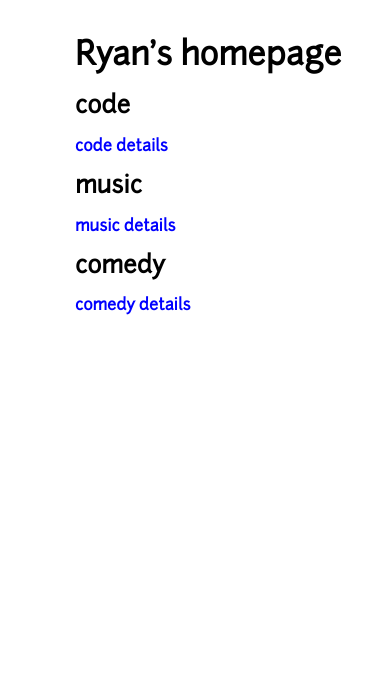
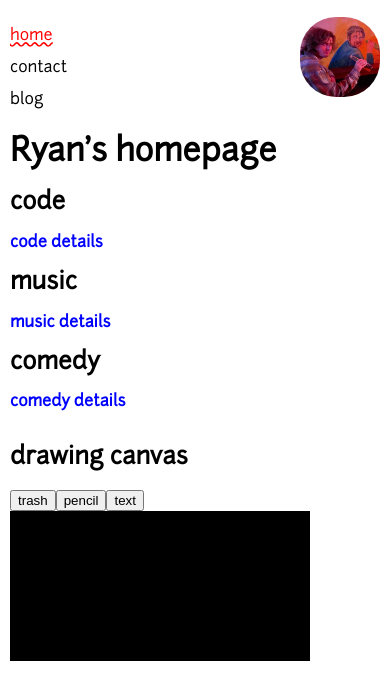
Before and after one commit to rprend/YAPS, a Next.js app: page / in a window 390 px wide. Shown: the top 700 px of the page. Built offline with nearby package versions, Linux system fonts and the light colour scheme.

Commit message:
Move canvas to side, better mobile

```diff
--- a/canvas/canvas_loop.ts
+++ b/canvas/canvas_loop.ts
@@ -66,7 +66,7 @@ function subscribeToEvents(): void {
 
 export default function init() {
   // Can we assume guarantee that there is only one Element with this class?
-  canvas = document.getElementsByClassName("terminal").item(0) as HTMLCanvasElement
+  canvas = document.getElementById("canvas") as HTMLCanvasElement
   ctx = canvas.getContext("2d")
 
   wrapper = document.getElementsByClassName("canvas-wrapper").item(0) as HTMLDivElement
--- a/components/terminal.tsx
+++ b/components/canvas.tsx
@@ -1,7 +1,7 @@
 import { useEffect } from "react"
 import canvas_loop, { clear_canvas, setCanvasMode, CanvasMode } from "../canvas/canvas_loop"
 
-export default function Terminal() {
+export default function Canvas() {
   let canvas_mode: CanvasMode = null
 
   useEffect(() => {
@@ -23,7 +23,8 @@ export default function Terminal() {
   }
 
   return (
-    <div>
+    <div className="interactive-panel">
+      <div><h2>drawing canvas</h2></div>
       <div className="button-panel">
         <button onClick={trashClick}>trash</button>
         <button
@@ -32,7 +33,7 @@ export default function Terminal() {
         <button onClick={() => toggleMode("Text")}>text</button>
       </div>
       <div tabIndex={1} className="canvas-wrapper">
-        <canvas className="terminal"/>
+        <canvas id="canvas"/>
       </div>
     </div>
   )
--- a/components/homepage.tsx
+++ b/components/homepage.tsx
@@ -1,6 +1,6 @@
 import { Category } from "./category";
 import classnames from 'classnames'
-import Terminal from "./terminal";
+import Canvas from "./canvas";
 
 export interface HomePageProps {
   showing: boolean
@@ -11,7 +11,7 @@ export function HomePage(props: HomePageProps): JSX.Element {
     <div className={classnames({hidden: !props.showing, "homepage": true})}>
       <h1>Ryan&apos;s homepage</h1>
       <Category name="code">
-        <Terminal></Terminal>
+        <div>hjon hjon</div>
       </Category>
       <Category name="music">
         <div>music. a youtube embed pollutes my site with blocked ad requests so you&apos;ll just have to imagine my <a target="blank" href="https://www.youtube.com/watch?v=zDsDCRVVCYw&list=PL-evJxq7wCJPwhV7P91uooPOauMSX-UbE">music</a></div>
--- a/components/sidebar.tsx
+++ b/components/sidebar.tsx
@@ -16,6 +16,7 @@ export default function Sidebar(props: SidebarProps): JSX.Element {
 
   return (
     <div className="sidebar">
+      <div className="image-container">
         <Image
           className='ryan-image'
           src={ryan}
@@ -23,6 +24,7 @@ export default function Sidebar(props: SidebarProps): JSX.Element {
           width={80}
           height={80}
         />
+      </div>
       <div className='sidebar-links'>
         <div><a
           onClick={() => changePage('home')}
--- a/pages/index.tsx
+++ b/pages/index.tsx
@@ -5,6 +5,7 @@ import Contact from '../components/contact'
 import { HomePage } from '../components/homepage'
 import { PageType } from '../components/pages'
 import Sidebar from '../components/sidebar'
+import Canvas from '../components/canvas'
 
 
 export default function Home(): JSX.Element {
@@ -32,6 +33,9 @@ export default function Home(): JSX.Element {
           <Blog showing={Page === 'blog'}></Blog>
           <Contact showing={Page === 'contact'}></Contact>
         </div>
+        <div>
+          <Canvas />
+        </div>
       </main>
   </>
   )
--- a/styles/index.scss
+++ b/styles/index.scss
@@ -1,29 +1,6 @@
 .main {
   display: flex;
   margin: 0 140px;
-
-  .canvas-wrapper {
-    position: relative;
-
-    .terminal {
-      background-color: #000;
-      color: white
-    }
-    input {
-      position: absolute;
-
-      z-index: 2;
-
-      background-color: #000;
-      color: white;
-      border: none;
-    }
-
-    input:focus {
-      outline: none;
-      border: white solid 1px;
-    }
-  }
 
   .homepage {
     .expanded {
@@ -35,6 +12,11 @@
     margin-top: 50px;
     width: 100px;
     line-height: 2;
+
+    .ryan-image {
+      border-radius: 45%;
+      margin-bottom: 20px;
+    }
 
     a {
       color: black;
@@ -50,13 +32,36 @@
     }
   }
 
-  .ryan-image {
-    border-radius: 45%;
-    margin-bottom: 20px;
-  }
   .content {
     margin-left: 75px;
     margin-top: 20px;
+  }
+
+  .interactive-panel {
+    margin-top: 73px;
+    margin-left: 70px;
+    .canvas-wrapper {
+      position: relative;
+
+      #canvas {
+        background-color: #000;
+        color: white
+      }
+      input {
+        position: absolute;
+
+        z-index: 2;
+
+        background-color: #000;
+        color: white;
+        border: none;
+      }
+
+      input:focus {
+        outline: none;
+        border: white solid 1px;
+      }
+    }
   }
 
   .hidden {
@@ -75,9 +80,32 @@ a {
 @media only screen and (max-width: 600px) {
   .main {
     margin: 0;
+    display: flex;
+    flex-direction: column;
+
+    .interactive-panel {
+      margin: 0 0 0 10px;
+    }
 
     .sidebar {
-      display: none;
+      width: 100%;
+      display: flex;
+      flex-direction: row-reverse;
+      justify-content: space-between;
+      align-items: center;
+      margin-top: 10px;
+
+      .sidebar-links {
+        margin-left: 10px;
+      }
+
+      .image-container {
+        margin: 0 10px 0 0;
+      }
+    }
+
+    .content {
+      margin: 0 0 0 10px;
     }
   }
 
```
Lines whose indentation alone changed are shown as unchanged.
